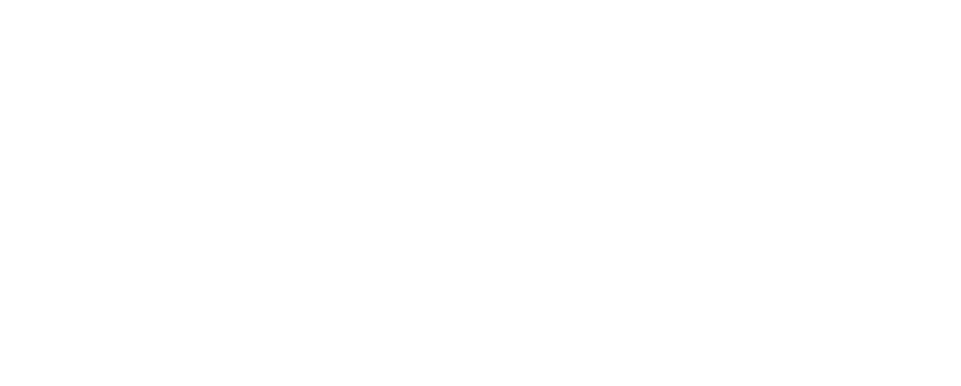
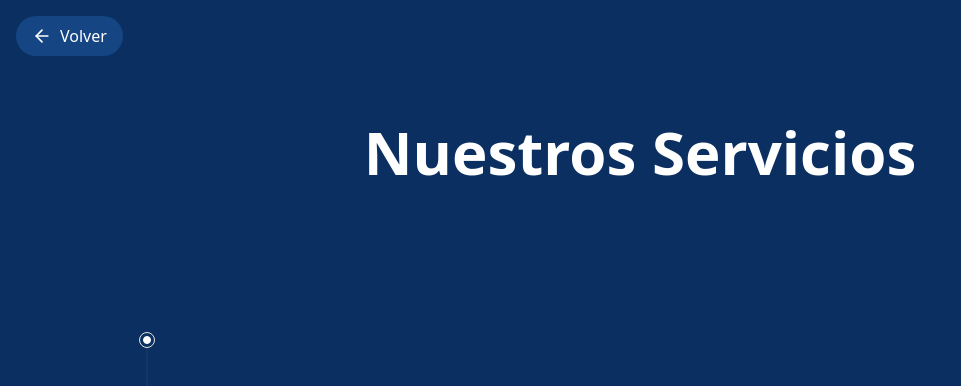
Before and after one commit to LucioSchiavoni/dentallab, a React (Vite) app: page /servicios in a window 1280 px wide. Before the commit this address had no page. Shown: the top 386 px of the page, without its empty margins (0-961 px from the left). Built offline with nearby package versions, Linux system fonts and the light colour scheme; what @heroui/system would draw is missing.

Commit message:
feat(): config wpp

```diff
--- a/src/App.tsx
+++ b/src/App.tsx
@@ -1,19 +1,16 @@
 import { Route, Routes } from "react-router-dom";
-
 import IndexPage from "@/pages/index";
 import DocsPage from "@/pages/docs";
-import PricingPage from "@/pages/pricing";
-import BlogPage from "@/pages/blog";
-import AboutPage from "@/pages/about";
+
 
 function App() {
   return (
     <Routes>
       <Route element={<IndexPage />} path="/" />
-      <Route element={<DocsPage />} path="/docs" />
-      <Route element={<PricingPage />} path="/pricing" />
+      <Route element={<DocsPage />} path="/servicios" />
+      {/* <Route element={<PricingPage />} path="/pricing" />
       <Route element={<BlogPage />} path="/blog" />
-      <Route element={<AboutPage />} path="/about" />
+      <Route element={<AboutPage />} path="/about" /> */}
     </Routes>
   );
 }
--- a/src/components/Hero.tsx
+++ b/src/components/Hero.tsx
@@ -6,6 +6,7 @@ import { FlipWordsDemo } from "./animation/FlipWordsComponent"
 import { Button } from "./ui/button"
 import { ChevronRight, Phone, ChevronDown } from "lucide-react"
 import logo from "../assets/logo.jpg"
+import { Link } from "react-router-dom"
 
 export function Hero() {
   const canvasRef = useRef<HTMLCanvasElement>(null)
@@ -87,6 +88,14 @@ export function Hero() {
     })
   }
 
+  const handleWpp = () => {
+    const phoneNumber = "59894492064" // Replace with your phone number
+    const message = "Hola, quisiera consultar sobre sus servicios." // Replace with your message
+    const url = `https://api.whatsapp.com/send?phone=${phoneNumber}&text=${encodeURIComponent(message)}`
+
+    window.open(url, "_blank")
+  }
+
 
 
   return (
@@ -160,11 +169,16 @@ export function Hero() {
             transition={{ delay: 1.2, duration: 0.6 }}
             className="flex flex-col gap-4 sm:flex-row"
           >
-            <Button className="group bg-[#d5b997] text-[#0a2f60] hover:bg-[#d5b997]/90">
+            <Link to="/servicios">
+             <Button  className="group bg-[#d5b997] text-[#0a2f60] hover:bg-[#d5b997]/90">
               Nuestros Servicios
               <ChevronRight className="ml-2 h-4 w-4 transition-transform group-hover:translate-x-1" />
             </Button>
-            <Button variant="outline" className="border-[#d5b997] text-black hover:bg-[#d5b997]/10 hover:text-gold">
+            </Link>
+
+            <Button variant="outline" className="border-[#d5b997] text-black hover:bg-[#d5b997]/10 hover:text-gold"
+             onClick={() => handleWpp()}
+            >
               <Phone className="mr-2 h-4 w-4" />
               Consúltanos
             </Button>
--- a/src/components/Services.tsx
+++ b/src/components/Services.tsx
@@ -1,8 +1,175 @@
-import { TracingBeamDemo } from './animation/TracingBeam'
+import { useEffect, useRef, useState } from "react"
+import { Link } from "react-router-dom"
+import { ArrowLeft } from "lucide-react"
+import { TracingBeam } from "./ui/tracing-beam"
+import serviceJson from "./json/services.json"
+import { cn } from "@/lib/utils"
 
 const Services = () => {
+  const [scrollY, setScrollY] = useState(0)
+  const [hoveredIndex, setHoveredIndex] = useState<number | null>(null)
+  const headerRef = useRef<HTMLDivElement>(null)
+
+  useEffect(() => {
+    const handleScroll = () => {
+      setScrollY(window.scrollY)
+    }
+
+    window.addEventListener("scroll", handleScroll, { passive: true })
+    return () => window.removeEventListener("scroll", handleScroll)
+  }, [])
+
+  // Calculate opacity and scale based on scroll position
+  const headerOpacity = Math.max(0, Math.min(1, 1 - scrollY / 300))
+  const titleScale = Math.max(0.8, Math.min(1, 1 - scrollY / 1000))
+
+  // Calculate background color based on scroll
+  const getBackgroundColor = () => {
+    if (scrollY > 600) return "bg-gradient-to-b from-[#051a38] to-[#030e1f] text-white"
+    if (scrollY > 300) return "bg-gradient-to-b from-[#072548] to-[#051a38] text-white"
+    return "bg-[#0a2f60] text-white"
+  }
+
   return (
-    <div><TracingBeamDemo/></div>
+    <div className={`min-h-screen transition-colors duration-700 ${getBackgroundColor()}`}>
+      {/* Fixed header with back button that changes on scroll */}
+      <div
+        ref={headerRef}
+        className={`fixed top-0 left-0 w-full z-50 transition-all duration-300 ${
+          scrollY > 50 ? "bg-[#0a2f60]/90 backdrop-blur-md shadow-md" : "bg-transparent"
+        }`}
+      >
+        <div className="container mx-auto px-4 py-4 flex items-center justify-between">
+          <Link
+            to="/"
+            className={`group flex items-center gap-2 px-4 py-2 rounded-full transition-all duration-300 ${
+              scrollY > 50
+                ? "bg-[#1a4b8c] hover:bg-[#2a5ca3] text-white"
+                : "bg-[#1a4b8c]/80 hover:bg-[#1a4b8c] text-white"
+            }`}
+          >
+            <ArrowLeft className="h-5 w-5 transition-transform group-hover:-translate-x-1" />
+            <span className="font-medium">Volver</span>
+          </Link>
+
+          <div
+            className={`text-lg font-bold transition-opacity duration-300 ${
+              scrollY > 50 ? "opacity-100" : "opacity-0"
+            }`}
+          >
+            Nuestros Servicios
+          </div>
+        </div>
+      </div>
+
+      {/* Hero section with animated title */}
+      <div
+        className="relative h-[40vh] flex items-center justify-center overflow-hidden"
+        style={{
+          opacity: headerOpacity,
+        }}
+      >
+        <div
+          className="text-center transition-all duration-300 transform"
+          style={{
+            transform: `scale(${titleScale})`,
+          }}
+        >
+          <h1
+            className={`text-5xl md:text-6xl font-extrabold mb-4 transition-colors duration-700 ${
+              scrollY > 200 ? "text-blue-300" : "text-white"
+            }`}
+          >
+            Nuestros Servicios
+          </h1>
+
+        </div>
+      </div>
+
+      {/* Main content with tracing beam */}
+      <TracingBeam className="px-4 md:px-6 pb-20 pt-10">
+        <ServicesContent
+          services={serviceJson}
+          hoveredIndex={hoveredIndex}
+          setHoveredIndex={setHoveredIndex}
+          scrollY={scrollY}
+        />
+      </TracingBeam>
+    </div>
+  )
+}
+
+// Separate component for services content
+const ServicesContent = ({
+  services,
+  hoveredIndex,
+  setHoveredIndex,
+  scrollY,
+}: {
+  services: any[]
+  hoveredIndex: number | null
+  setHoveredIndex: (index: number | null) => void
+  scrollY: number
+}) => {
+  return (
+    <div className="max-w-4xl mx-auto antialiased relative">
+      <div className="grid grid-cols-1 md:grid-cols-2 gap-8">
+        {services.map((item, index) => {
+          // Calculate delay based on index for staggered animations
+          const isVisible = scrollY > 100 + index * 50
+
+          return (
+            <div
+              key={`content-${index}`}
+              className={cn(
+                "relative p-6 rounded-xl transition-all duration-500",
+                "border border-[#1a4b8c] dark:border-[#1a4b8c]",
+                "transform",
+                isVisible ? "translate-y-0 opacity-100" : "translate-y-10 opacity-0",
+                hoveredIndex === index
+                  ? "bg-gradient-to-br from-[#0d3872] to-[#0a2f60] shadow-lg scale-[1.02] border-[#2a5ca3]"
+                  : "bg-[#0a2f60]/50 hover:shadow-md hover:border-[#2a5ca3]",
+              )}
+              style={{
+                transitionDelay: `${index * 100}ms`,
+              }}
+              onMouseEnter={() => setHoveredIndex(index)}
+              onMouseLeave={() => setHoveredIndex(null)}
+            >
+              <div className="flex flex-col h-full">
+                <div className="flex items-start gap-4 mb-4">
+
+
+                  <h3
+                    className={cn(
+                      "text-xl font-semibold transition-colors duration-300",
+                      hoveredIndex === index ? "text-blue-200" : "text-white",
+                    )}
+                  >
+                    {item.title}
+                  </h3>
+                </div>
+
+                <div className="prose prose-invert flex-grow">
+                  <p className="text-blue-100 leading-relaxed">{item.description}</p>
+                </div>
+
+                <div
+                  className={cn(
+                    "mt-4 flex justify-end",
+                    "transition-all duration-300",
+                    hoveredIndex === index ? "opacity-100" : "opacity-0",
+                  )}
+                >
+
+
+                </div>
+              </div>
+            </div>
+          )
+        })}
+      </div>
+    </div>
   )
 }
 
--- a/src/pages/docs.tsx
+++ b/src/pages/docs.tsx
@@ -1,14 +1,10 @@
-import { title } from "@/components/primitives";
-import DefaultLayout from "@/layouts/default";
+import Services from "@/components/Services";
+
 
 export default function DocsPage() {
   return (
-    <DefaultLayout>
-      <section className="flex flex-col items-center justify-center gap-4 py-8 md:py-10">
-        <div className="inline-block max-w-lg text-center justify-center">
-          <h1 className={title()}>Docs</h1>
-        </div>
-      </section>
-    </DefaultLayout>
+    <div>
+      <Services/>
+    </div>
   );
 }
```
